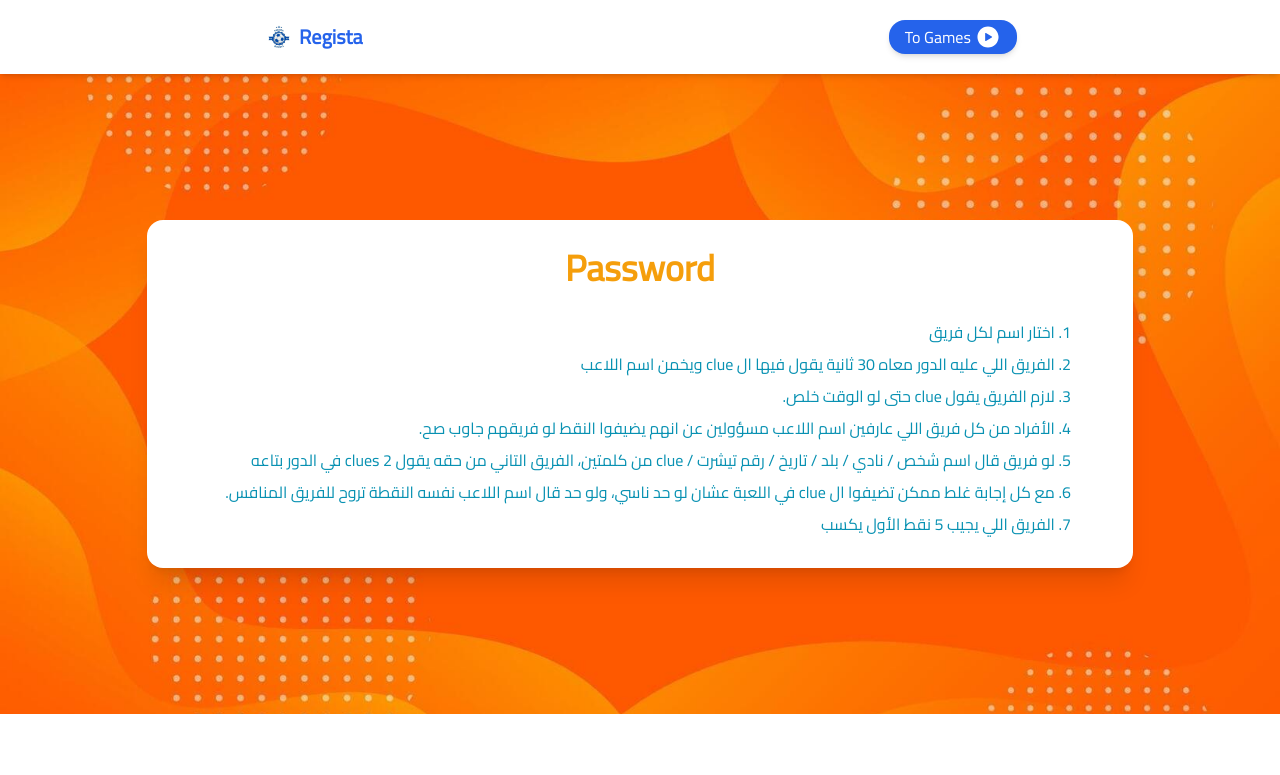
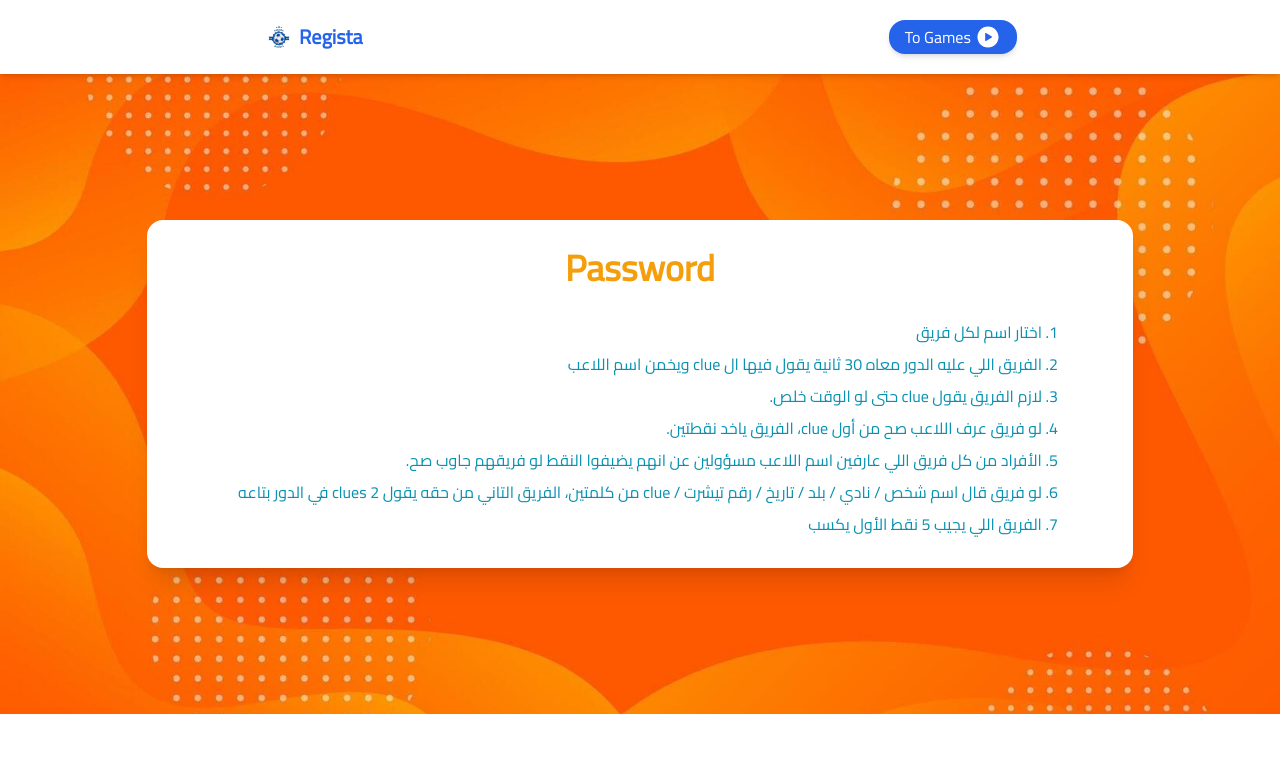
Before and after one commit to JooZef315/Regista-Football-Quizzes, a Next.js app: page /password/info in a window 1280 px wide. Shown: the top 775 px of the page. Built offline with nearby package versions, Linux system fonts and the light colour scheme.

Commit message:
fix: edit password info data

```diff
--- a/src/app/password/info/page.tsx
+++ b/src/app/password/info/page.tsx
@@ -12,7 +12,7 @@ export default function PasswordInfo() {
           اللاعب
         </li>
         <li>لازم الفريق يقول clue حتى لو الوقت خلص.</li>
-        {/* <li>لو فريق عرف اللاعب صح من أول clue، الفريق ياخد نقطتين.</li> */}
+        <li>لو فريق عرف اللاعب صح من أول clue، الفريق ياخد نقطتين.</li>
         <li>
           الأفراد من كل فريق اللي عارفين اسم اللاعب مسؤولين عن انهم يضيفوا النقط
           لو فريقهم جاوب صح.
@@ -20,10 +20,6 @@ export default function PasswordInfo() {
         <li>
           لو فريق قال اسم شخص / نادي / بلد / تاريخ / رقم تيشرت / clue من كلمتين،
           الفريق التاني من حقه يقول 2 clues في الدور بتاعه
-        </li>
-        <li>
-          مع كل إجابة غلط ممكن تضيفوا ال clue في اللعبة عشان لو حد ناسي، ولو حد
-          قال اسم اللاعب نفسه النقطة تروح للفريق المنافس.
         </li>
         <li>الفريق اللي يجيب 5 نقط الأول يكسب</li>
       </>
```
